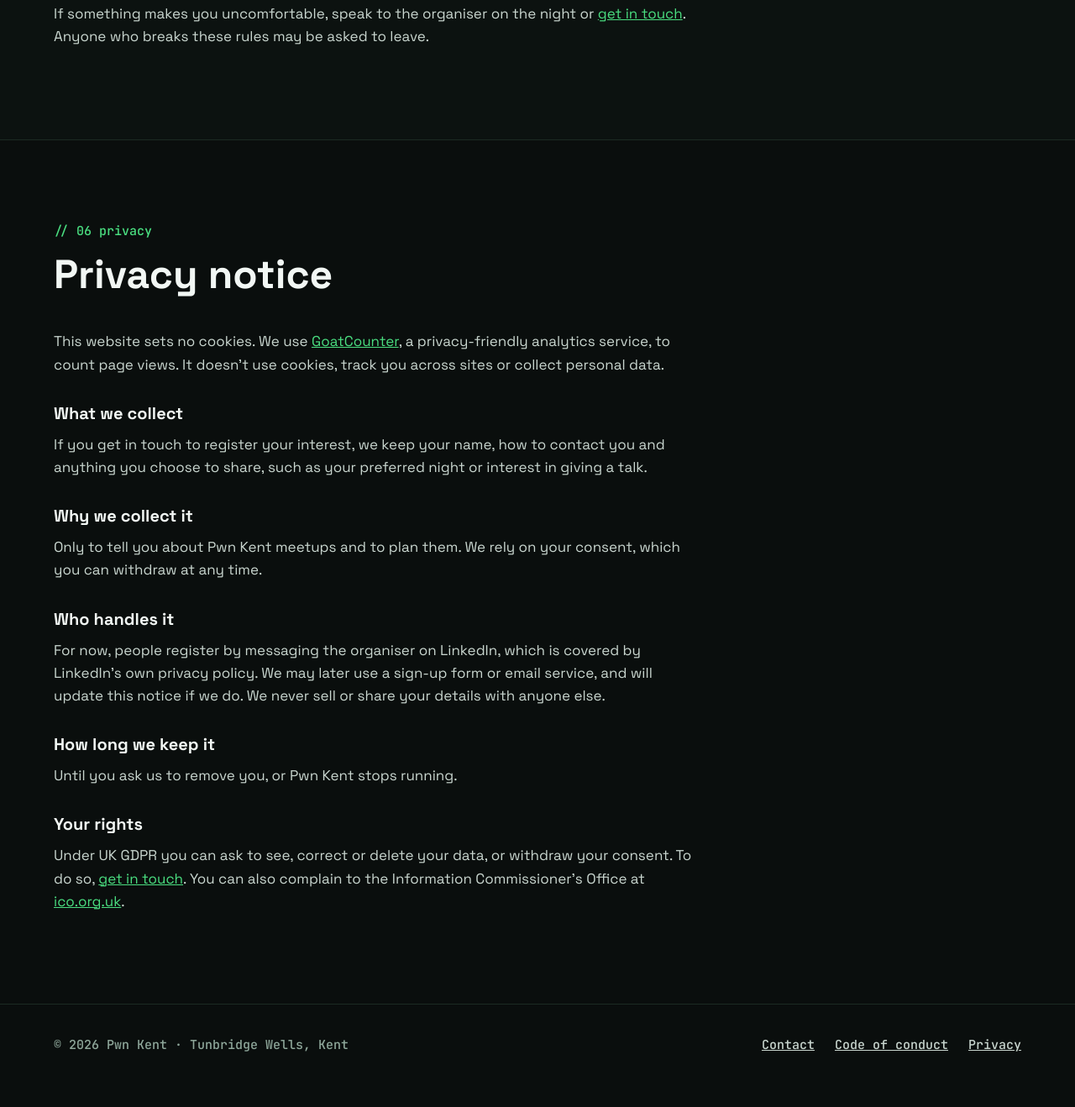
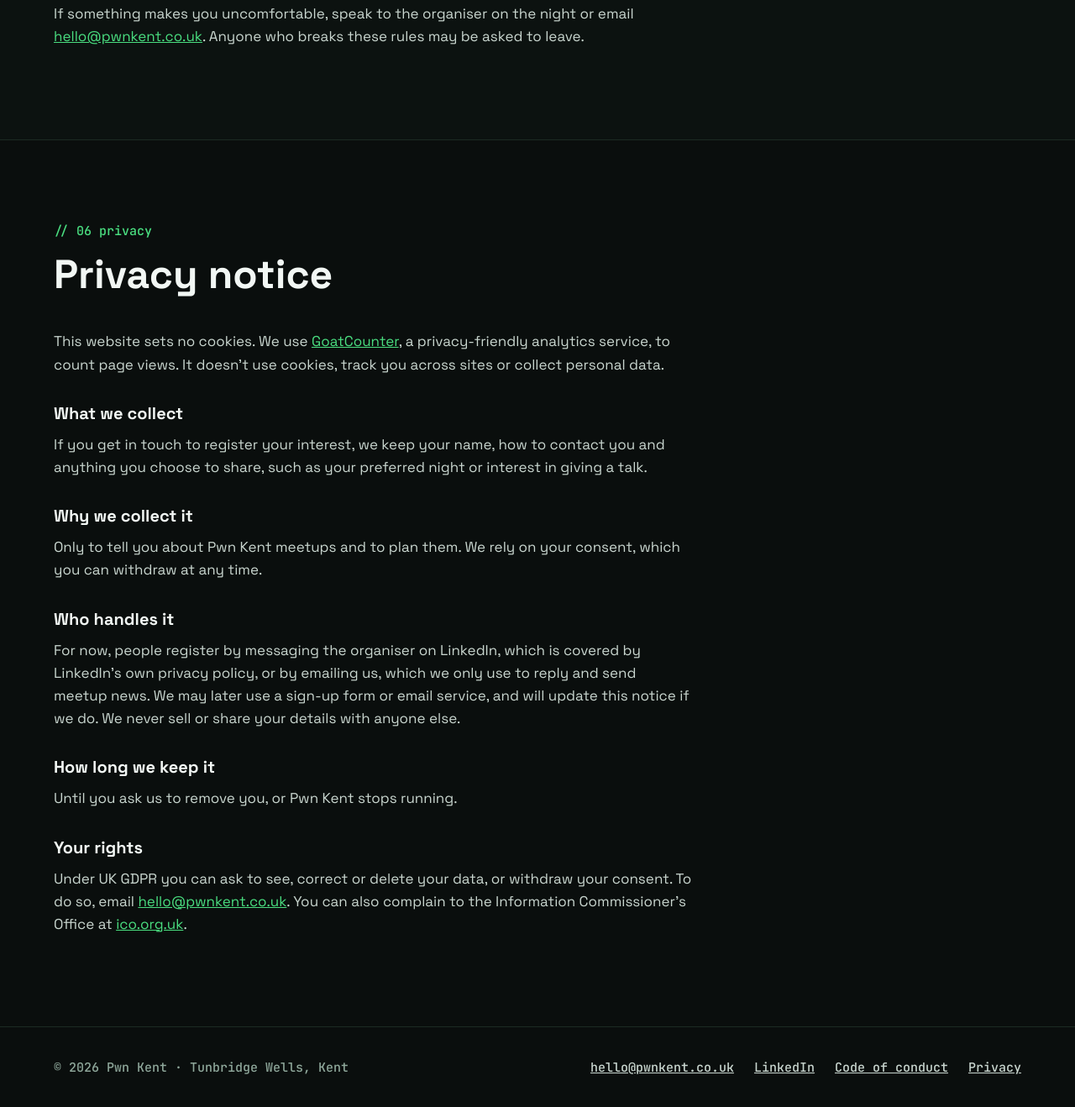
Before and after one commit to b10wf15h3d/pwnkent.github.io, a plain HTML site: page index.html in a window 1280 px wide. Shown: the part 3632-4950 px from the top of the page at 84% size. Before the commit the page ends 4924 px from the top, so only its background shows below. Drawn offline with Linux system fonts and the light colour scheme.

Commit message:
Add files via upload

```diff
--- a/index.html
+++ b/index.html
@@ -35,6 +35,7 @@
   "url": "https://pwnkent.co.uk/",
   "logo": "https://pwnkent.co.uk/og-image.png",
   "description": "Pwn Kent is a free monthly cyber security social in Tunbridge Wells, Kent. Chat, drinks and optional talks for pros, students and the curious.",
+  "email": "hello@pwnkent.co.uk",
   "areaServed": "Kent, United Kingdom",
   "location": {"@type": "Place", "name": "Tunbridge Wells", "address": {"@type": "PostalAddress", "addressLocality": "Tunbridge Wells", "addressRegion": "Kent", "addressCountry": "GB"}},
   "founder": {"@type": "Person", "name": "Sam Macdonald", "sameAs": "https://www.linkedin.com/in/sam-macdonald-66967642/"}
@@ -271,7 +272,7 @@ footer a{color:var(--text-2)}
       <div class="sec-head">
         <div class="kicker">// 04 join</div>
         <h2>Register your interest</h2>
-        <p>Send me a quick message on LinkedIn and you'll be the first to hear when the date is set. No spam, just meetup news.</p>
+        <p>Send me a quick message on LinkedIn or email <a href="mailto:hello@pwnkent.co.uk">hello@pwnkent.co.uk</a> and you'll be the first to hear when the date is set. No spam, just meetup news.</p>
       </div>
       <div class="join-box">
         <ul>
@@ -301,7 +302,7 @@ footer a{color:var(--text-2)}
         <li>Respect "no photos" requests and Chatham House Rule when a speaker asks for it.</li>
         <li>Drink responsibly, or not at all. Nobody needs to explain why they're on soft drinks.</li>
       </ul>
-      <p style="margin-top:16px">If something makes you uncomfortable, speak to the organiser on the night or <a href="https://www.linkedin.com/in/sam-macdonald-66967642/" rel="noopener">get in touch</a>. Anyone who breaks these rules may be asked to leave.</p>
+      <p style="margin-top:16px">If something makes you uncomfortable, speak to the organiser on the night or email <a href="mailto:hello@pwnkent.co.uk">hello@pwnkent.co.uk</a>. Anyone who breaks these rules may be asked to leave.</p>
     </div>
   </div>
 </section>
@@ -319,11 +320,11 @@ footer a{color:var(--text-2)}
       <h3>Why we collect it</h3>
       <p>Only to tell you about Pwn Kent meetups and to plan them. We rely on your consent, which you can withdraw at any time.</p>
       <h3>Who handles it</h3>
-      <p>For now, people register by messaging the organiser on LinkedIn, which is covered by LinkedIn's own privacy policy. We may later use a sign-up form or email service, and will update this notice if we do. We never sell or share your details with anyone else.</p>
+      <p>For now, people register by messaging the organiser on LinkedIn, which is covered by LinkedIn's own privacy policy, or by emailing us, which we only use to reply and send meetup news. We may later use a sign-up form or email service, and will update this notice if we do. We never sell or share your details with anyone else.</p>
       <h3>How long we keep it</h3>
       <p>Until you ask us to remove you, or Pwn Kent stops running.</p>
       <h3>Your rights</h3>
-      <p>Under UK GDPR you can ask to see, correct or delete your data, or withdraw your consent. To do so, <a href="https://www.linkedin.com/in/sam-macdonald-66967642/" rel="noopener">get in touch</a>. You can also complain to the Information Commissioner's Office at <a href="https://ico.org.uk" rel="noopener">ico.org.uk</a>.</p>
+      <p>Under UK GDPR you can ask to see, correct or delete your data, or withdraw your consent. To do so, email <a href="mailto:hello@pwnkent.co.uk">hello@pwnkent.co.uk</a>. You can also complain to the Information Commissioner's Office at <a href="https://ico.org.uk" rel="noopener">ico.org.uk</a>.</p>
     </div>
   </div>
 </section>
@@ -334,7 +335,8 @@ footer a{color:var(--text-2)}
   <div class="wrap">
     <div>© 2026 Pwn Kent · Tunbridge Wells, Kent</div>
     <ul>
-      <li><a href="https://www.linkedin.com/in/sam-macdonald-66967642/" rel="noopener">Contact</a></li>
+      <li><a href="mailto:hello@pwnkent.co.uk">hello@pwnkent.co.uk</a></li>
+      <li><a href="https://www.linkedin.com/in/sam-macdonald-66967642/" rel="noopener">LinkedIn</a></li>
       <li><a href="#conduct">Code of conduct</a></li>
       <li><a href="#privacy">Privacy</a></li>
     </ul>
```
